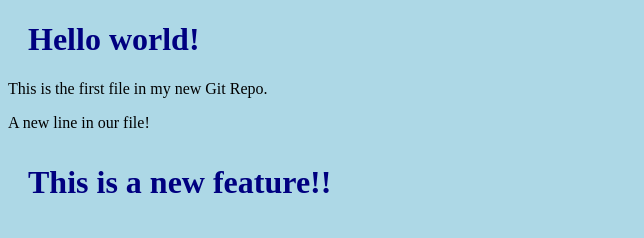
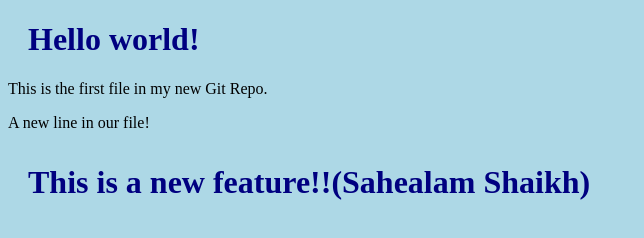
Before and after one commit to sahealamshaikh/LocalRepo, a plain HTML site: page newindex.html in a window 1280 px wide. Shown: the whole page, without its empty margins (0-644 px from the left). Drawn offline with Linux system fonts and the light colour scheme.

Commit message:
added name for check merge conflicts

```diff
--- a/newindex.html
+++ b/newindex.html
@@ -9,7 +9,7 @@
 <h1>Hello world!</h1>
 <p>This is the first file in my new Git Repo.</p>
 <p>A new line in our file!</p>
-<h1><p>This is a new feature!!</p></h1>
+<h1><p>This is a new feature!!(Sahealam Shaikh)</p></h1>
 
 </body>
 </html>
```
